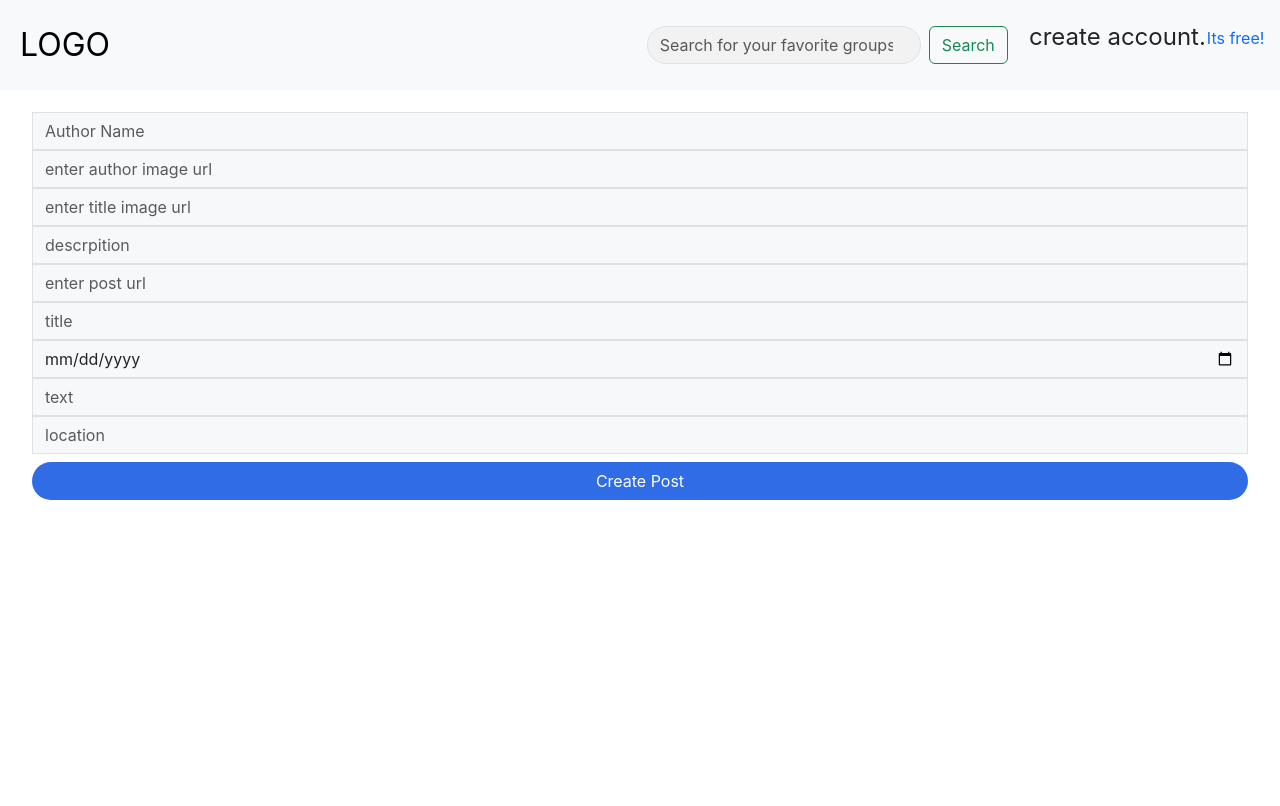
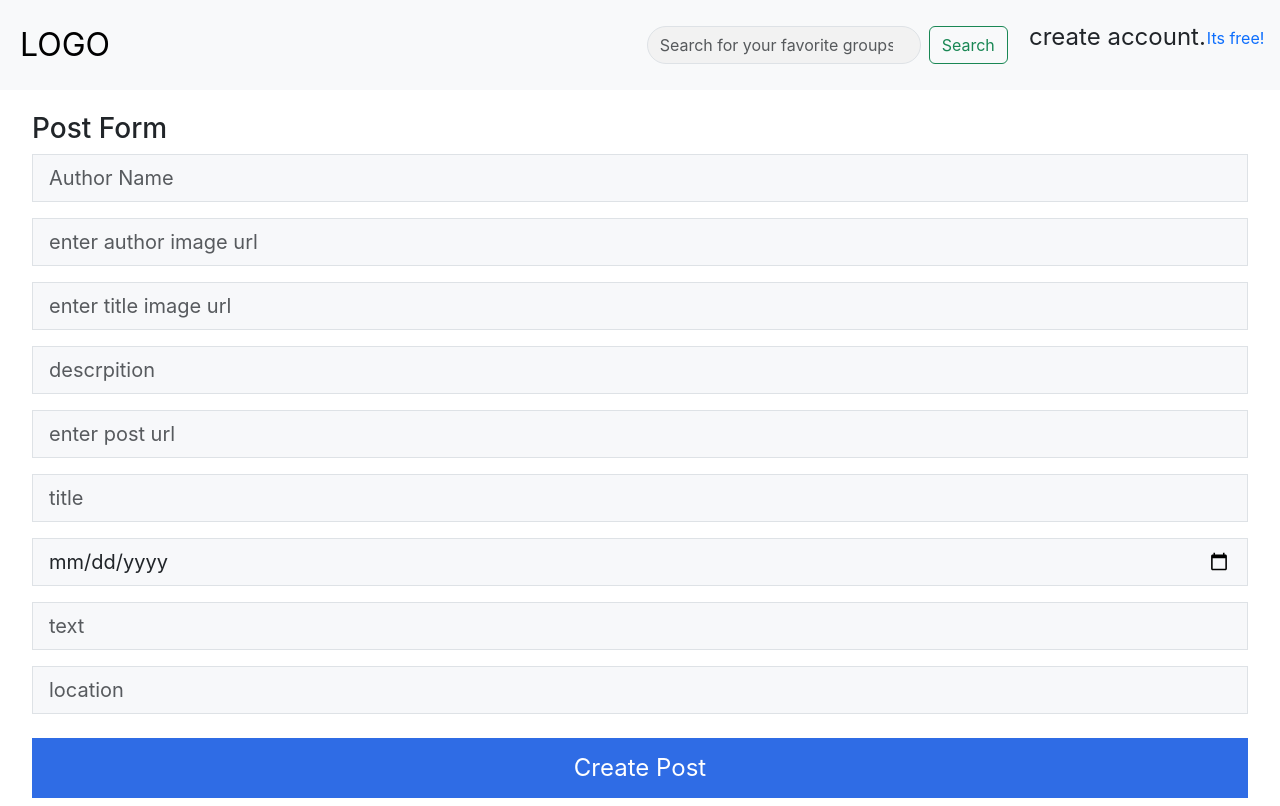
Before and after one commit to muskan2532150/Convin, a React (Create React App) app: page /createpost in a window 1280 px wide. Built offline with nearby package versions, Linux system fonts and the light colour scheme.

Commit message:
Update form input style

```diff
--- a/src/Component/Postform.js
+++ b/src/Component/Postform.js
@@ -22,105 +22,138 @@ const Postform = () => {
   };
 
   const handlelogin = () => {
-    console.log('postform')
-  }
+    console.log('postform');
+  };
 
   return (
-    <section className='postform'>
+    <section className="postform">
+      <h3>Post Form</h3>
       <form className="sign-form d-flex flex-column">
+        <div className="input-group input-group-lg">
           <input
             type="text"
             placeholder="Author Name"
             name="aname"
-            className="form-control"
+            className="form-control mb-sm-3"
             id="aname"
             value={state.aname}
             onChange={handleChange}
+            required
           />
+        </div>
 
+        <div className="input-group input-group-lg">
           <input
             type="text"
             name="author_img"
             placeholder="enter author image url"
-            className="form-control"
+            className="form-control mb-sm-3"
             id="author_img"
             value={state.author_img}
             onChange={handleChange}
+            required
           />
+        </div>
 
+        <div className="input-group input-group-lg">
           <input
             type="text"
             name="title_img"
             placeholder="enter title image url"
-            className="form-control"
+            className="form-control mb-sm-3"
             id="title_img"
             value={state.title_img}
             onChange={handleChange}
+            required
           />
+        </div>
 
+        <div className="input-group input-group-lg">
           <input
             type="text"
             name="desc"
             placeholder="descrpition"
-            className="form-control"
+            className="form-control mb-sm-3"
             id="desc"
             value={state.desc}
             onChange={handleChange}
+            required
           />
+        </div>
 
+        <div className="input-group input-group-lg">
           <input
             type="text"
             name="url"
             placeholder="enter post url"
-            className="form-control"
+            className="form-control mb-sm-3"
             id="url"
             value={state.url}
             onChange={handleChange}
+            required
           />
+        </div>
 
+        <div className="input-group input-group-lg">
           <input
             type="text"
             name="title"
             placeholder="title"
             value={state.title}
-            className="form-control"
+            className="form-control mb-sm-3"
             id="title"
             onChange={handleChange}
+            required
           />
+        </div>
 
+        <div className="input-group input-group-lg">
           <input
             type="date"
             name="date"
             placeholder="date"
             value={state.date}
-            className="form-control"
+            className="form-control mb-sm-3"
             id="date"
             onChange={handleChange}
           />
+        </div>
 
+        <div className="input-group input-group-lg">
           <input
             placeholder="text"
             type="type"
             name="type"
-            className="form-control"
+            className="form-control mb-sm-3"
             id="type"
             value={state.type}
             onChange={handleChange}
+            required
           />
+        </div>
 
+        {/* <select class="form-select" id="floatingSelect" a
+        ria-label="Floating label select example">
+          <option selected>Open this select menu</option>
+          <option value="1">One</option>
+        </select> */}
+
+        <div className="input-group input-group-lg">
           <input
             type="location"
             placeholder="location"
             name="location"
-            className="form-control"
+            className="form-control mb-sm-3"
             id="location"
             value={state.location}
             onChange={handleChange}
           />
+        </div>
+
         <button
           type="submit"
           onClick={handlelogin}
-          className="btn custom-sign-btn text-white my-2"
+          className="btn custom-sign-btn text-white my-2 form-btn"
         >
           {' '}
           Create Post
--- a/src/assets/Postform.css
+++ b/src/assets/Postform.css
@@ -2,3 +2,9 @@
     margin-top: 7rem;
     padding: 0 2rem;
 }
+
+.form-btn{
+    padding: 0.7rem;
+    font-size: 1.5rem;
+    border-radius: 0;
+}
```
